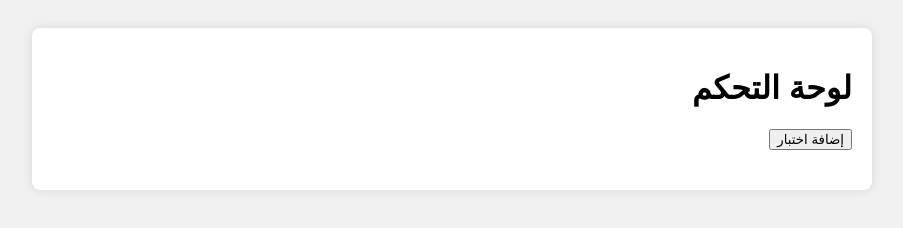
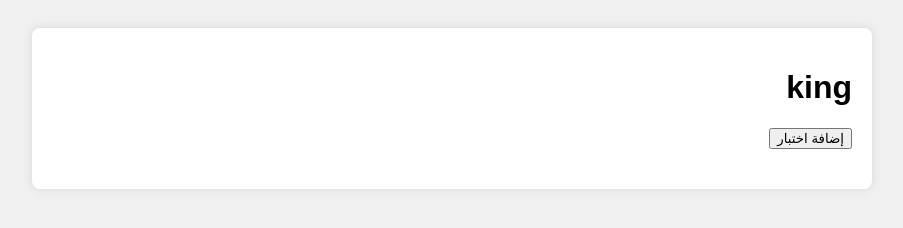
Before and after one commit to HemaTechno/course, a plain HTML site: page index.html in a window 1280 px wide. Shown: the whole page, without its empty margins (188-1091 px from the left). Drawn offline with Linux system fonts and the light colour scheme.

Commit message:
Update index.html

```diff
--- a/index.html
+++ b/index.html
@@ -41,7 +41,7 @@
 </head>
 <body>
     <div class="container">
-        <h1>لوحة التحكم</h1>
+        <h1>king</h1>
         <div class="control-panel">
             <button id="addTestButton">إضافة اختبار</button>
         </div>
```
